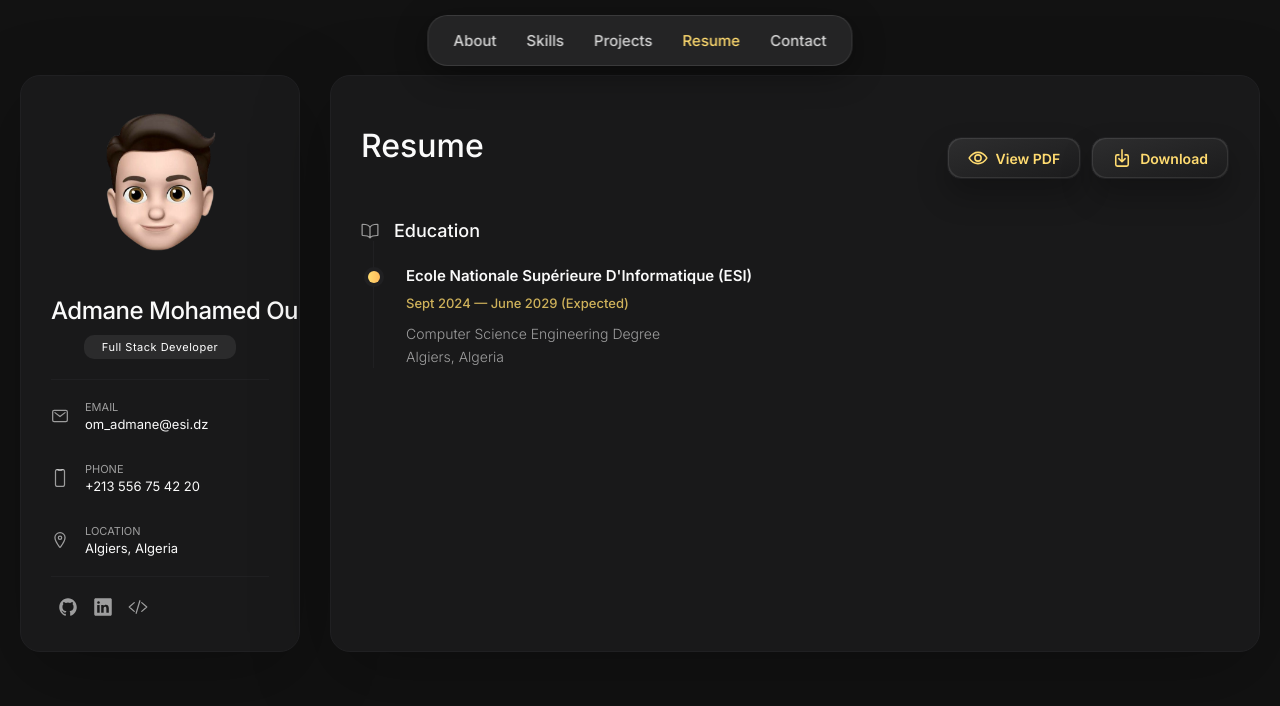
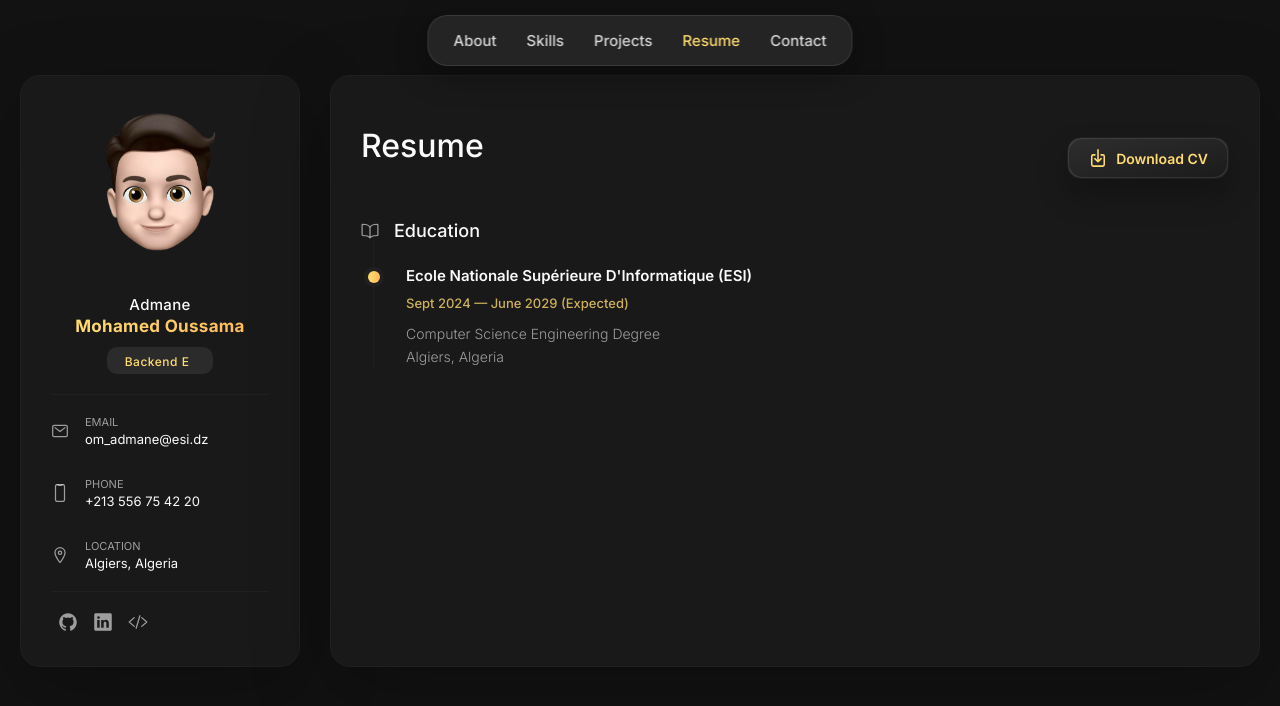
Before and after one commit to Oussama-ad/Portfolio, a React (Vite) app: page / in a window 1280 px wide. Both pictures are taken after a click on the button "Resume". Shown: the top 706 px of the page. Built offline with nearby package versions, Linux system fonts and the light colour scheme.

Commit message:
added text rolling

```diff
--- a/src/components/Contact.jsx
+++ b/src/components/Contact.jsx
@@ -4,7 +4,6 @@ const SOCIAL_LINKS = [
   { href: 'https://github.com/', icon: 'logo-github', label: 'GitHub' },
   { href: 'https://www.linkedin.com/in/akhileswar-kamale/', icon: 'logo-linkedin', label: 'LinkedIn' },
   { href: 'https://leetcode.com/', icon: 'code-slash-outline', label: 'LeetCode' },
-  { href: 'https://www.instagram.com/linesbyakhileswar/', icon: 'logo-instagram', label: 'Instagram' },
 ]
 
 function Contact() {
--- a/src/components/Resume.jsx
+++ b/src/components/Resume.jsx
@@ -3,25 +3,14 @@ function Resume() {
     <>
       <header className="resume-header">
         <h2 className="h2 article-title">Resume</h2>
-        <div className="resume-actions">
         <a
           href="/assets/Mohamed_Oussama_Resume.pdf"
-            target="_blank"
-            rel="noreferrer"
-            className="download-btn"
-          >
-            <ion-icon name="eye-outline"></ion-icon>
-            <span>View PDF</span>
-          </a>
-          <a
-            href="/assets/Mohamed_Oussama_Resume.pdf"
-            download="Mohamed_Oussama_Resume.pdf"
+          download="Admane_Mohamed_Oussama_CV.pdf"
           className="download-btn"
         >
           <ion-icon name="download-outline"></ion-icon>
-            <span>Download</span>
+          <span>Download CV</span>
         </a>
-        </div>
       </header>
 
       {/* Education */}
--- a/src/components/Sidebar.jsx
+++ b/src/components/Sidebar.jsx
@@ -1,7 +1,56 @@
-import { useState } from 'react'
+import { useState, useEffect } from 'react'
+
+// Roles to cycle through
+const ROLES = ['Full Stack Developer', 'AI Enthusiast', 'Backend Engineer', 'CS Student @ ESI']
+
+// Typewriter hook — fixed off-by-one: displayed is computed from state, not inside timeout
+function useTypewriter(texts, typingSpeed = 80, deletingSpeed = 45, pauseMs = 1800) {
+  const [roleIndex, setRoleIndex] = useState(0)
+  const [charIndex, setCharIndex] = useState(0)
+  const [isDeleting, setIsDeleting] = useState(false)
+  const [isPausing, setIsPausing] = useState(false)
+
+  useEffect(() => {
+    const current = texts[roleIndex]
+
+    // Pause after full word is typed
+    if (isPausing) {
+      const t = setTimeout(() => {
+        setIsPausing(false)
+        setIsDeleting(true)
+      }, pauseMs)
+      return () => clearTimeout(t)
+    }
+
+    if (!isDeleting) {
+      if (charIndex < current.length) {
+        // Still typing
+        const t = setTimeout(() => setCharIndex((c) => c + 1), typingSpeed)
+        return () => clearTimeout(t)
+      } else {
+        // Finished typing — start pause
+        setIsPausing(true)
+      }
+    } else {
+      if (charIndex > 0) {
+        // Still deleting
+        const t = setTimeout(() => setCharIndex((c) => c - 1), deletingSpeed)
+        return () => clearTimeout(t)
+      } else {
+        // Finished deleting — move to next role
+        setIsDeleting(false)
+        setRoleIndex((r) => (r + 1) % texts.length)
+      }
+    }
+  }, [charIndex, isDeleting, isPausing, roleIndex, texts, typingSpeed, deletingSpeed, pauseMs])
+
+  // Displayed text is derived directly — no stale closure issue
+  return texts[roleIndex].slice(0, charIndex)
+}
 
 function Sidebar() {
   const [isOpen, setIsOpen] = useState(false)
+  const role = useTypewriter(ROLES)
 
   return (
     <aside className={`sidebar${isOpen ? ' active' : ''}`} data-sidebar>
@@ -10,8 +59,14 @@ function Sidebar() {
           <img src="/assets/download.png" alt="Admane Mohamed Oussama" width="80" />
         </figure>
         <div className="info-content">
-          <h1 className="name" title="Admane Mohamed Oussama">Admane Mohamed Oussama</h1>
-          <p className="title">Full Stack Developer</p>
+          <h1 className="name" title="Admane Mohamed Oussama">
+            <span className="name-line">Admane</span>
+            <span className="name-line name-line--highlight">Mohamed Oussama</span>
+          </h1>
+          <p className="title">
+            <span className="typewriter-text">{role}</span>
+            <span className="typewriter-cursor">|</span>
+          </p>
         </div>
       </div>
 
--- a/src/index.css
+++ b/src/index.css
@@ -2117,3 +2117,51 @@ textarea.form-input {
     transform: translateY(0);
   }
 }
+
+/* ── SIDEBAR NAME & TYPEWRITER ── */
+.name {
+  display: flex;
+  flex-direction: column;
+  gap: 1px;
+  line-height: 1.25;
+}
+
+.name-line {
+  display: block;
+  font-size: 15px;
+  font-weight: 500;
+  color: var(--white-2);
+  letter-spacing: 0.3px;
+  white-space: nowrap;
+}
+
+.name-line--highlight {
+  font-size: 17px;
+  font-weight: 700;
+  background: var(--text-gradient-yellow);
+  -webkit-background-clip: text;
+  -webkit-text-fill-color: transparent;
+  background-clip: text;
+}
+
+.typewriter-text {
+  display: inline;
+  font-size: 12px;
+  font-weight: 500;
+  color: var(--orange-yellow-crayola);
+  letter-spacing: 0.5px;
+}
+
+.typewriter-cursor {
+  display: inline;
+  font-size: 14px;
+  font-weight: 300;
+  color: var(--orange-yellow-crayola);
+  animation: blink-cursor 0.8s step-end infinite;
+  margin-left: 1px;
+}
+
+@keyframes blink-cursor {
+  0%, 100% { opacity: 1; }
+  50%       { opacity: 0; }
+}
```
Also changed, not shown: 1 other file (tests, documents, lock files or other folders). Lines whose indentation alone changed are shown as unchanged.
